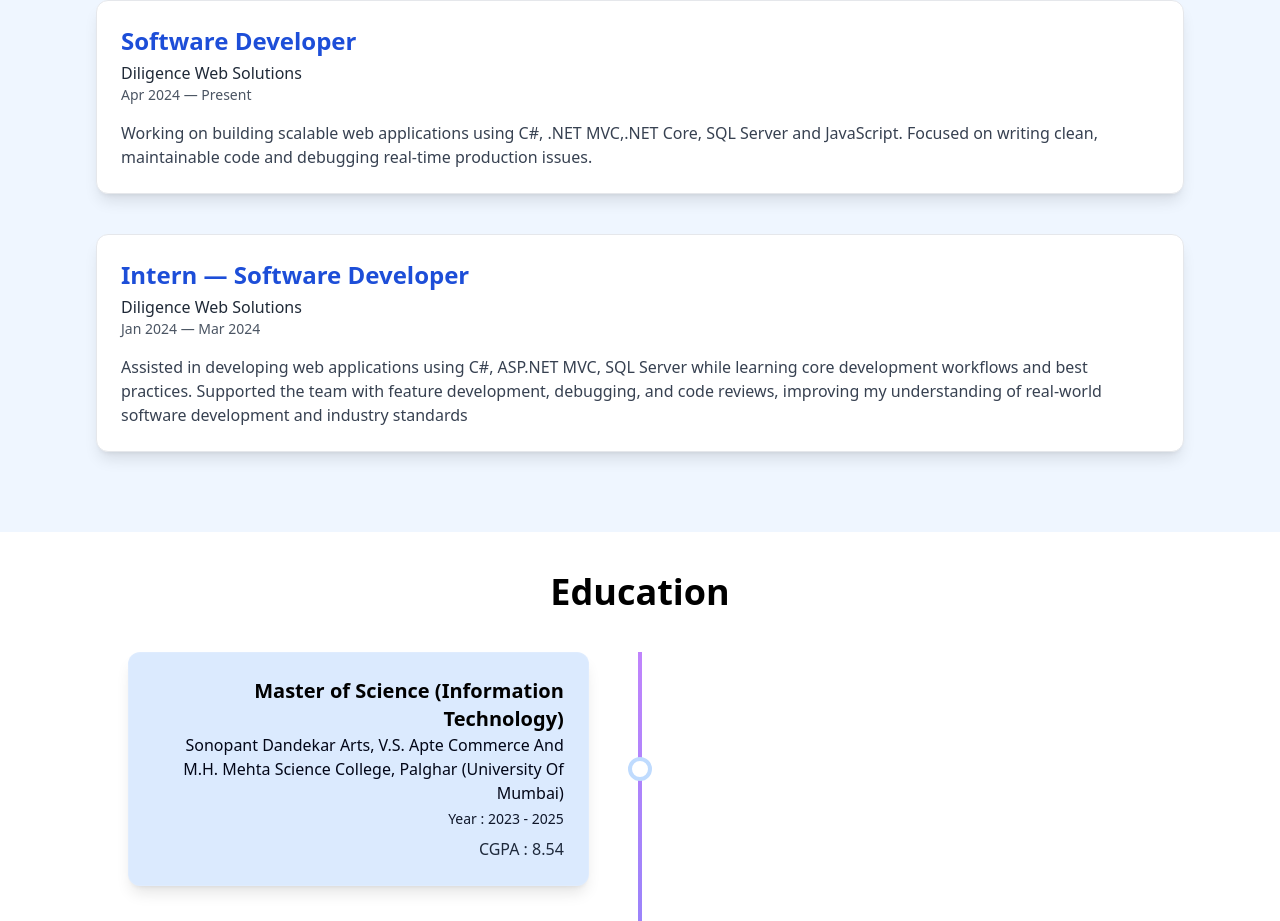
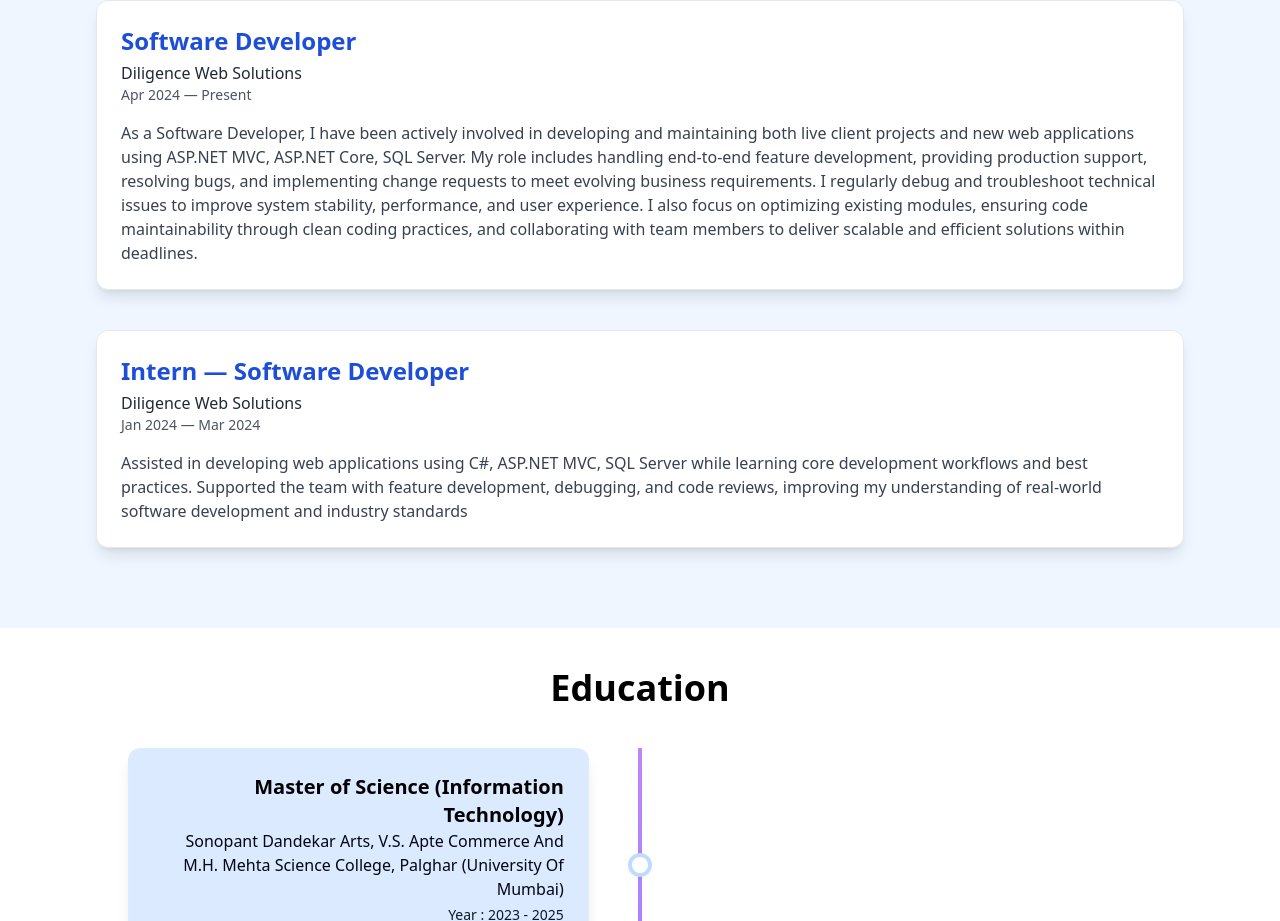
Before and after one commit to asmita-dhadpi/my-portfolio, a React (Vite) app: page / in a window 1280 px wide. Shown: the part 1560-2481 px from the top of the page. Built offline with nearby package versions, Linux system fonts and the light colour scheme.

Commit message:
Work description added

```diff
--- a/src/components/Experience.jsx
+++ b/src/components/Experience.jsx
@@ -5,7 +5,7 @@ const Experience = () => {
       company: "Diligence Web Solutions",
       duration: "Apr 2024 — Present",
       description:
-        "Working on building scalable web applications using C#, .NET MVC,.NET Core, SQL Server and JavaScript. Focused on writing clean, maintainable code and debugging real-time production issues.",
+        "As a Software Developer, I have been actively involved in developing and maintaining both live client projects and new web applications using ASP.NET MVC, ASP.NET Core, SQL Server. My role includes handling end-to-end feature development, providing production support, resolving bugs, and implementing change requests to meet evolving business requirements. I regularly debug and troubleshoot technical issues to improve system stability, performance, and user experience. I also focus on optimizing existing modules, ensuring code maintainability through clean coding practices, and collaborating with team members to deliver scalable and efficient solutions within deadlines.",
     },
     {
       role: "Intern — Software Developer",
```
